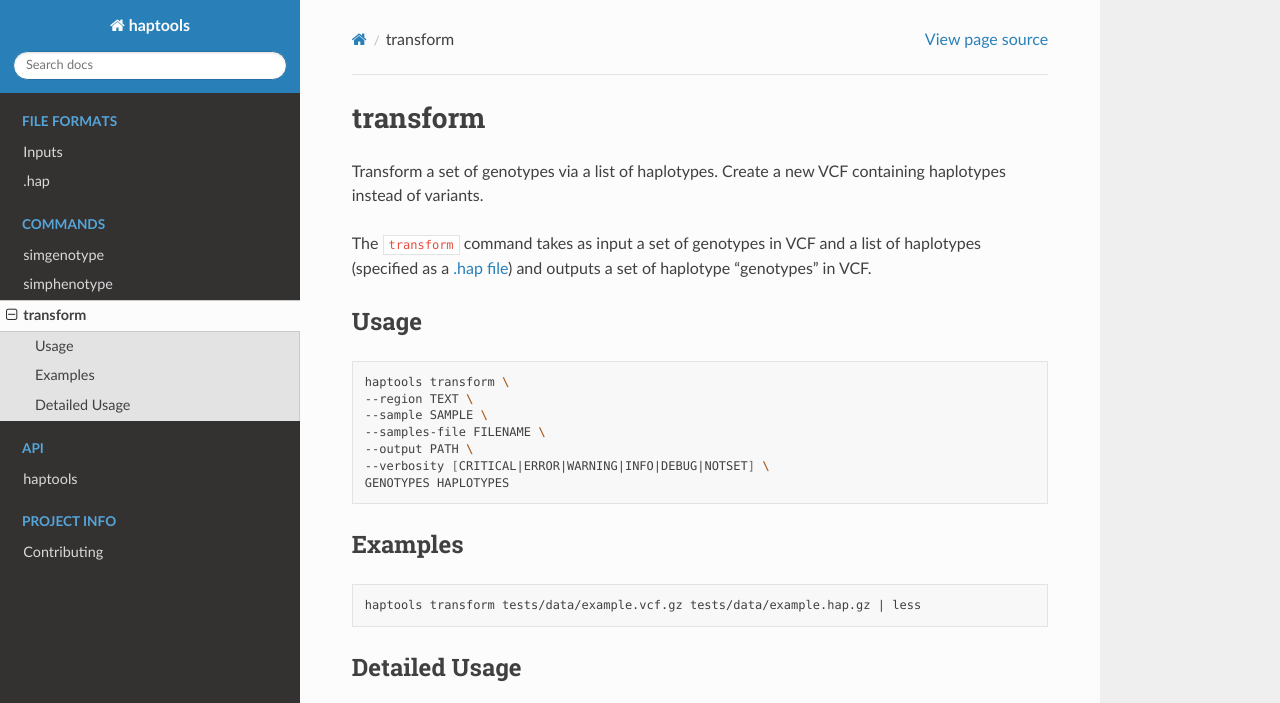
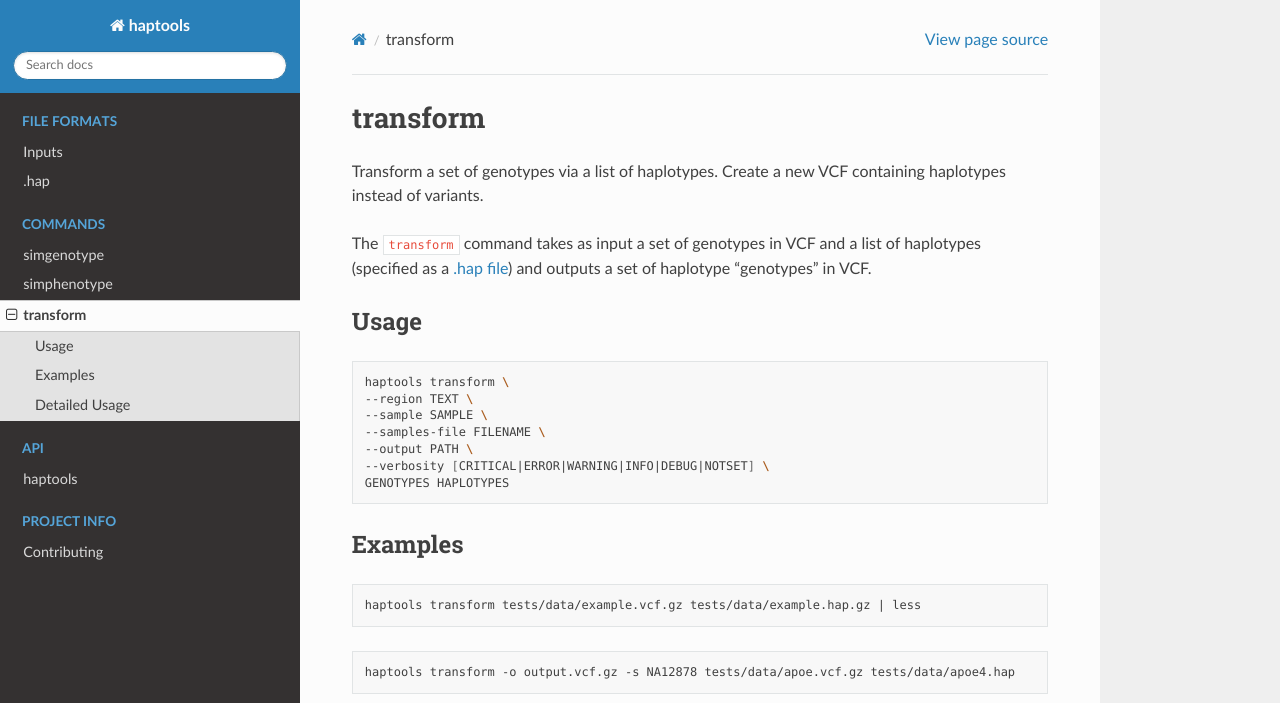
Before and after one commit to CAST-genomics/haptools, a Sphinx documentation site: the page built from docs/commands/transform.rst, in a window 1280 px wide and 1063 px high, cut to the strip 0-703 px from the top of the window. Built offline with Sphinx 7.4.7 and the Read the Docs theme 2.0.0, drawn with Linux system fonts in a browser that asks for light colours.

Commit message:
updating apoe4 example in transform docs

```diff
--- a/docs/commands/transform.rst
+++ b/docs/commands/transform.rst
@@ -26,6 +26,10 @@ Examples
 
 	haptools transform tests/data/example.vcf.gz tests/data/example.hap.gz | less
 
+.. code-block:: bash
+
+	haptools transform -o output.vcf.gz -s NA12878 tests/data/apoe.vcf.gz tests/data/apoe4.hap
+
 Detailed Usage
 ~~~~~~~~~~~~~~
 
```
